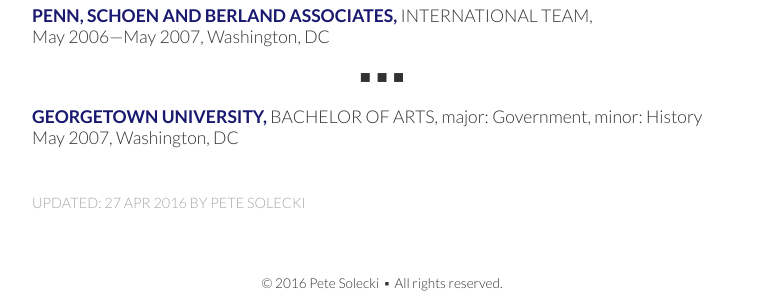
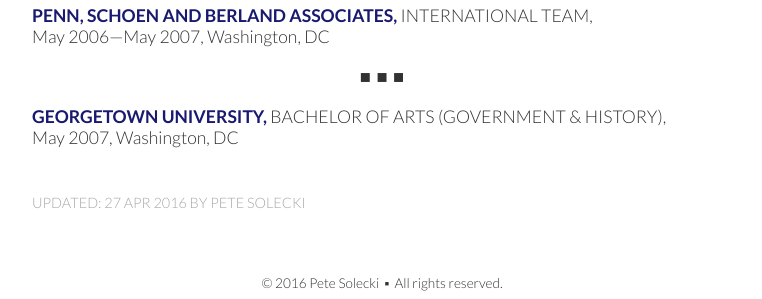
Before and after one commit to petesolecki/www-ps, a Jekyll site: the page resume/index.html, which Jekyll copies as it is, in a window 1280 px wide. Shown: the part 1486-1785 px from the top of the page, without its empty margins (258-1020 px from the left). Built offline with Jekyll 4.4.1, drawn with Linux system fonts in a browser that asks for light colours; Markdown is read by kramdown in place of the engine named in the settings.

Commit message:
fix mobile major

```diff
--- a/resume/index.html
+++ b/resume/index.html
@@ -111,7 +111,7 @@
 				<span itemprop="addressLocality">New Orleans</span>,
 				<span itemprop="addressRegion">LA</span>
 			</em>
-		</span><br>
+		</span>
 		<span class="position">
 			<em class="job-title" itemprop="jobTitle">Digital Director</em><em class="time-period">
 				<time class="time-period" itemprop="startDate" datetime="2014-08">Aug</time><time class="time-period" itemprop="endDate" datetime="2014-12">Dec 2014</time>
@@ -285,7 +285,7 @@
 			<link itemprop="sameAs" href="http://www.georgetown.edu/" />
 		</span>
 		<span class="position">
-			<em class="job-title" itemprop="namedPosition">Bachelor of Arts</em>major: Government, minor: History<em class="time-period"><time itemprop="startDate" datetime="2007-05">May 2007,&nbsp;</time></em>
+			<em class="job-title" itemprop="namedPosition">Bachelor of Arts (Government &amp; History)</em><em class="time-period"><time itemprop="startDate" datetime="2007-05">May 2007,&nbsp;</time></em>
 		</span>
 			<em itemprop="address" itemscope itemtype="http://schema.org/PostalAddress" class="organization-location">
 				<span itemprop="streetAddress" content="3700 O St NW"></span>
```
